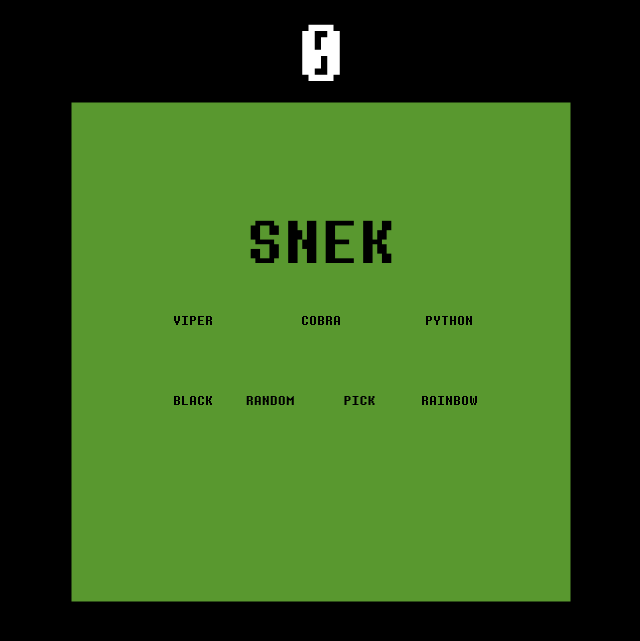
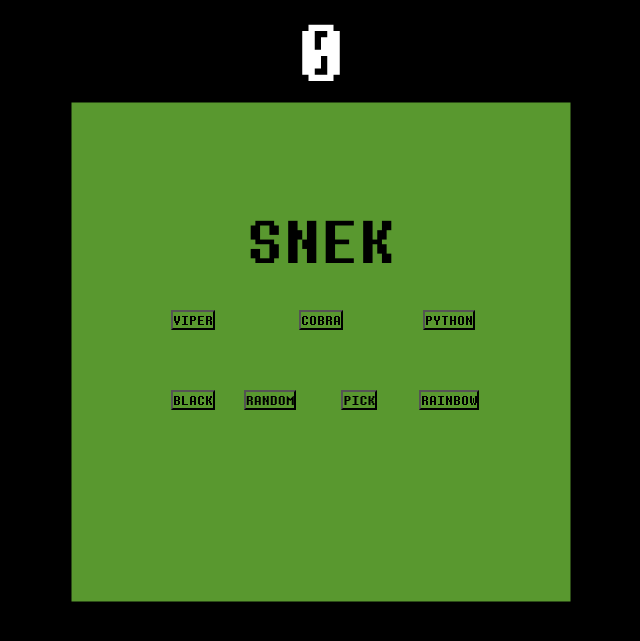
Before and after one commit to chrismcgale/snake, a PHP site: page / in a window 1280 px wide. Shown: the top 641 px of the page, without its empty margins (319-959 px from the left). Run offline with PHP 8.4, Linux system fonts and the light colour scheme; some web fonts are replaced.

Commit message:
Update style.css

```diff
--- a/style.css
+++ b/style.css
@@ -56,7 +56,6 @@ html, body {
 button {
   position: absolute;
   font-size: 16px;
-  border: none;
   background: none;
 }
 
```
